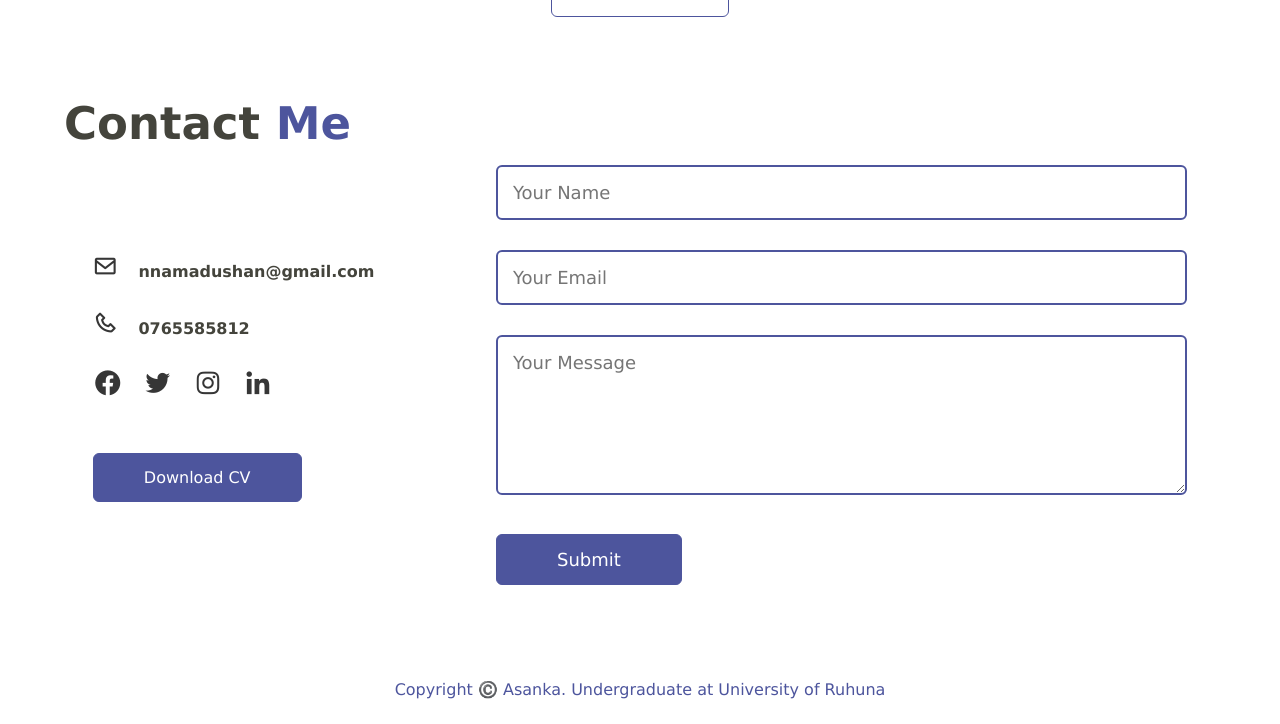
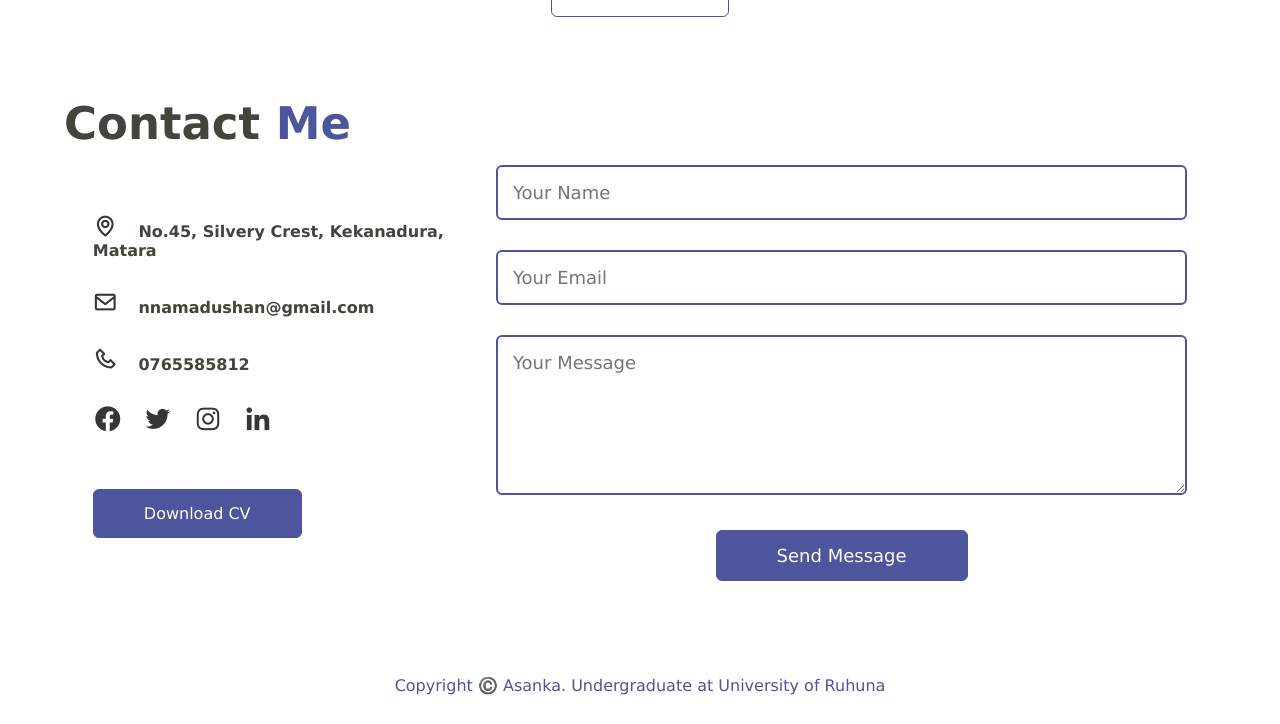
Before and after one commit to NnAsankaMadushan/Portfolio-Asanka, a plain HTML site: page index.html in a window 1280 px wide. Shown: the part 3257-3981 px from the top of the page. Drawn offline with nearby package versions, Linux system fonts and the light colour scheme.

Commit message:
fixed contact section

```diff
--- a/index.html
+++ b/index.html
@@ -201,6 +201,7 @@
                   <h2 class="sub-title">Contact <span>Me</span></h2>
                   <div class="contact-row">
                     <div class="contact-left">
+                      <p><i class="bx bx-map icon-color"></i> No.45, Silvery Crest, Kekanadura, Matara</p>
                       <p><i class="bx bx-envelope icon-color"></i> nnamadushan@gmail.com</p>
                       <p><i class="bx bx-phone icon-color"></i> 0765585812</p>
                       <div class="social-icons">
@@ -216,7 +217,7 @@
                         <input type="text" name="Name" placeholder="Your Name" required>
                         <input type="email" name="email" placeholder="Your Email" required>
                         <textarea name="Message" rows="6" placeholder="Your Message"></textarea>
-                        <button type="submit" class="btn btn2">Submit</button>
+                        <button type="submit" class="btn btn2">Send Message</button>
                         <span id="msg"></span>
                       </form>
                     </div>
--- a/style.css
+++ b/style.css
@@ -535,6 +535,9 @@ span{
 }
 .contact-right form{
     width: 100%;
+    display: flex;
+    flex-direction: column;
+    align-items: center;
 }
 .contact-info{
     display: flex;
```
